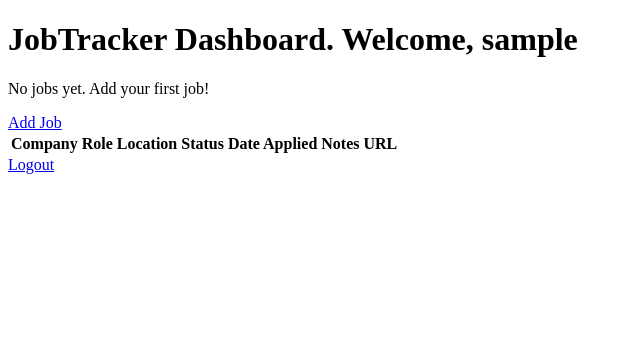
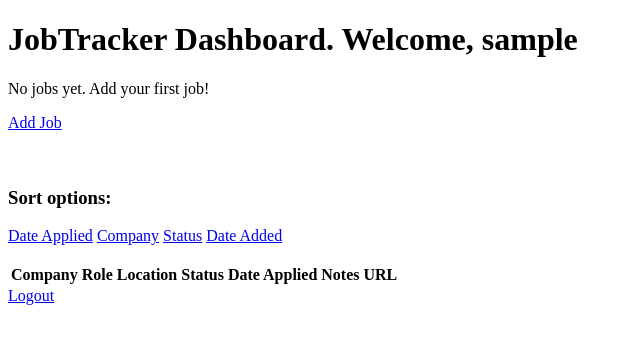
Before and after one commit to KeillenSnider/JobTracker, a Flask app: page /dashboard in a window 1280 px wide. Shown: the top 344 px of the page, without its empty margins (0-640 px from the left). Run offline with Flask 3, Linux system fonts and the light colour scheme; the visitor is signed in with stand-in values (Sample User, id 1); data comes from the database, SQL or seed files in the repository; data that the repository does not hold is empty.

Commit message:
Added sorting buttons and styling file

```diff
--- a/app.py
+++ b/app.py
@@ -104,8 +104,11 @@ def dashboard():
     #Get the user id number
     user_id = user[0]
 
+    #Try and get the sort value if not there use 4
+    sort_by = request.args.get('sort', '4')
+
     #Gets all the jobs of the user and also makes sure the parameter is done right
-    jobs = database.get_all_jobs(user_id = user_id)
+    jobs = database.get_all_jobs(sort_by = sort_by, user_id = user_id)
 
     #Send the data to the html and send the jobs and username with it
     return render_template('dashboard.html', username = session['username'], jobs = jobs)
--- a/templates/add.html
+++ b/templates/add.html
@@ -5,6 +5,9 @@
 
 <head>
     <title>JobTracker Adding a Job</title>
+
+    <!--Connects the file to the css file that has the styles-->
+    <link rel = "stylesheet" href = "{{ url_for('static', filename='style.css') }}">
 
     <!--Used to have the most amount characters so everyone can view it-->
     <meta charset = "UTF-8">
--- a/templates/dashboard.html
+++ b/templates/dashboard.html
@@ -6,6 +6,9 @@
 
 <head>
     <title>JobTracker Dashboard</title>
+
+    <!--Connects the file to the css file that has the styles-->
+    <link rel = "stylesheet" href = "{{ url_for('static', filename='style.css') }}">
 
     <!--Used to have the most amount characters so everyone can view it-->
     <meta charset = "UTF-8">
@@ -28,6 +31,15 @@
     <!--Add a job button-->
     <a href = "/add">Add Job</a>
 
+    <br><br><br>
+
+    <h3>Sort options: </h3>
+    <a href = "/dashboard?sort=1">Date Applied</a>
+    <a href = "/dashboard?sort=2">Company</a>
+    <a href = "/dashboard?sort=3">Status</a>
+    <a href = "/dashboard?sort=4">Date Added</a>
+
+    <br><br>
 
     <!--Table of all the jobs-->
     <table>
--- a/templates/login.html
+++ b/templates/login.html
@@ -5,6 +5,9 @@
 
 <head>
     <title>JobTracker Login</title>
+
+    <!--Connects the file to the css file that has the styles-->
+    <link rel = "stylesheet" href = "{{ url_for('static', filename='style.css') }}">
 
     <!--Used to have the most amount characters so everyone can view it-->
     <meta charset = "UTF-8">
--- a/templates/register.html
+++ b/templates/register.html
@@ -6,6 +6,9 @@
 
 <head>
     <title>JobTracker Register</title>
+
+    <!--Connects the file to the css file that has the styles-->
+    <link rel = "stylesheet" href = "{{ url_for('static', filename='style.css') }}">
 
     <!--Used to have the most amount characters so everyone can view it-->
     <meta charset = "UTF-8">
--- a/templates/update.html
+++ b/templates/update.html
@@ -6,6 +6,9 @@
 
 <head>
     <title>JobTracker Update</title>
+
+    <!--Connects the file to the css file that has the styles-->
+    <link rel = "stylesheet" href = "{{ url_for('static', filename='style.css') }}">
 
     <!--Used to have the most amount characters so everyone can view it-->
     <meta charset = "UTF-8">
```
Also changed, not shown: static/style.css (added).
